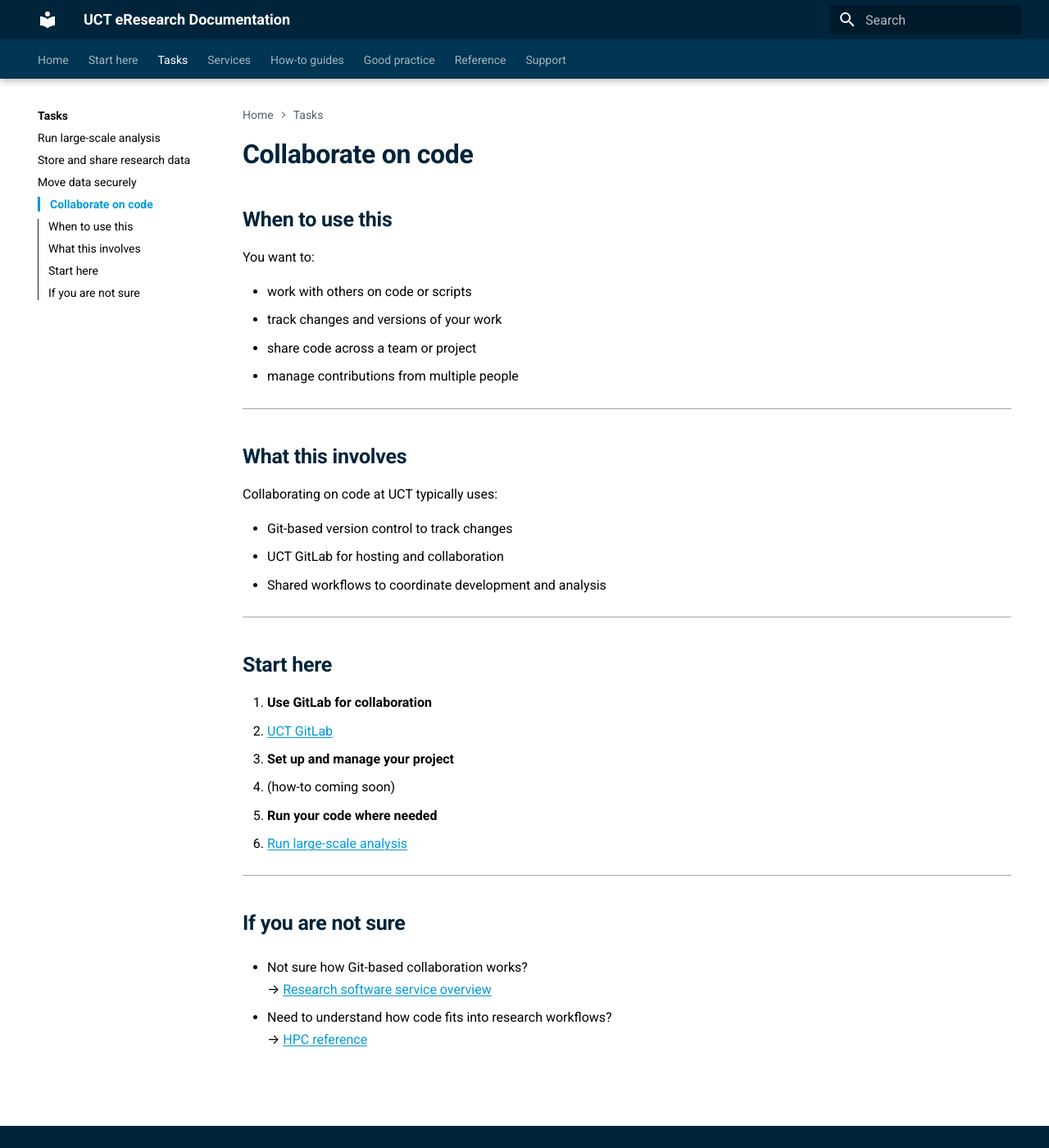
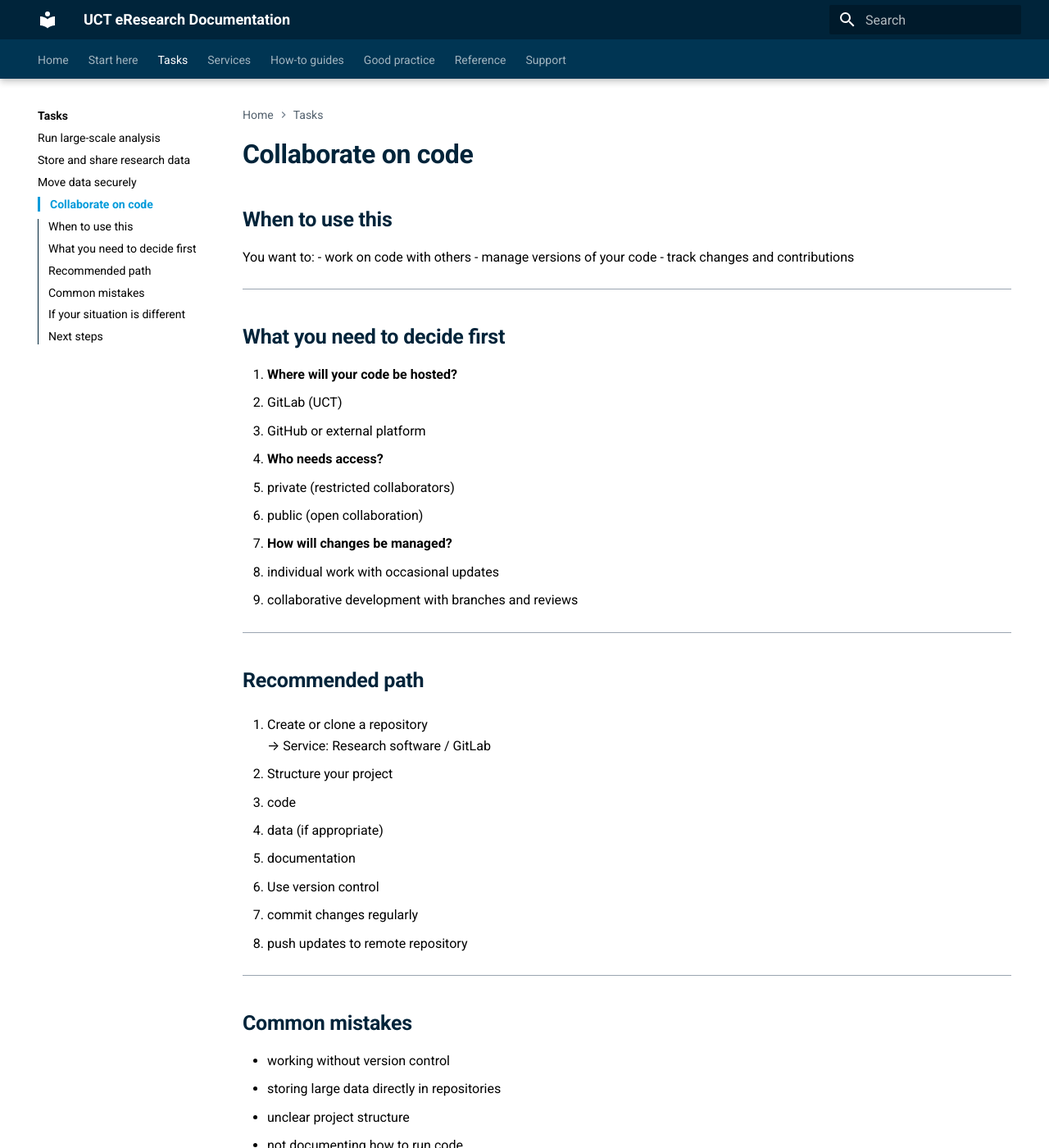
Before and after one commit to uct-eresearch/eresearch-documentation, an MkDocs documentation site: the page built from docs/tasks/collaborate-on-code.md, in a window 1280 px wide and 1400 px high. Shown: the whole window at 82% size. Built offline with MkDocs 1.6.1 and Material for MkDocs 9.7.7, drawn with Linux system fonts in a browser that asks for light colours; some of the changed text lies outside the part shown.

Commit message:
updated howtos

```diff
--- a/docs/tasks/collaborate-on-code.md
+++ b/docs/tasks/collaborate-on-code.md
@@ -3,41 +3,65 @@
 ## When to use this
 
 You want to:
-
-- work with others on code or scripts
-- track changes and versions of your work
-- share code across a team or project
-- manage contributions from multiple people
+- work on code with others
+- manage versions of your code
+- track changes and contributions
 
 ---
 
-## What this involves
+## What you need to decide first
 
-Collaborating on code at UCT typically uses:
+1. **Where will your code be hosted?**
+   - GitLab (UCT)
+   - GitHub or external platform
 
-- Git-based version control to track changes
-- UCT GitLab for hosting and collaboration
-- Shared workflows to coordinate development and analysis
+2. **Who needs access?**
+   - private (restricted collaborators)
+   - public (open collaboration)
+
+3. **How will changes be managed?**
+   - individual work with occasional updates
+   - collaborative development with branches and reviews
 
 ---
 
-## Start here
+## Recommended path
 
-1. **Use GitLab for collaboration**
-   - [UCT GitLab](../services/research-software/uct-gitlab.md)
+1. Create or clone a repository
+   → Service: Research software / GitLab
 
-2. **Set up and manage your project**
-   - (how-to coming soon)
+2. Structure your project
+   - code
+   - data (if appropriate)
+   - documentation
 
-3. **Run your code where needed**
-   - [Run large-scale analysis](run-large-scale-analysis.md)
+3. Use version control
+   - commit changes regularly
+   - push updates to remote repository
 
 ---
 
-## If you are not sure
+## Common mistakes
 
-- Not sure how Git-based collaboration works?
-  → [Research software service overview](../services/research-software/index.md)
+- working without version control
+- storing large data directly in repositories
+- unclear project structure
+- not documenting how to run code
 
-- Need to understand how code fits into research workflows?
-  → [HPC reference](../reference/hpc/index.md)
+---
+
+## If your situation is different
+
+- **Working on HPC**
+  → clone repositories into your project directory
+
+- **Large data dependencies**
+  → store data separately from code
+
+---
+
+## Next steps
+
+- document how to run your code
+- tag versions for reproducibility
+- share repository with collaborators
```
Also changed, not shown: docs/how-to/data-transfer/move-data.md (added, +79 -0 lines), docs/how-to/hpc/log-into-hpc.md (renamed from docs/how-to/hpc/connect-to-hpc.md, +3 -3 lines), docs/how-to/research-software/clone-a-repository.md (added, +70 -0 lines), docs/how-to/research-software/sync-repository.md (added, +82 -0 lines), docs/tasks/choose-the-right-service.md (added, +54 -0 lines), docs/tasks/move-data-securely.md (added, +65 -0 lines), docs/tasks/run-large-scale-analysis.md (+45 -22 lines), docs/tasks/store-and-share-research-data.md (+47 -20 lines), docs/how-to/hpc/transfer-data.md (added).
